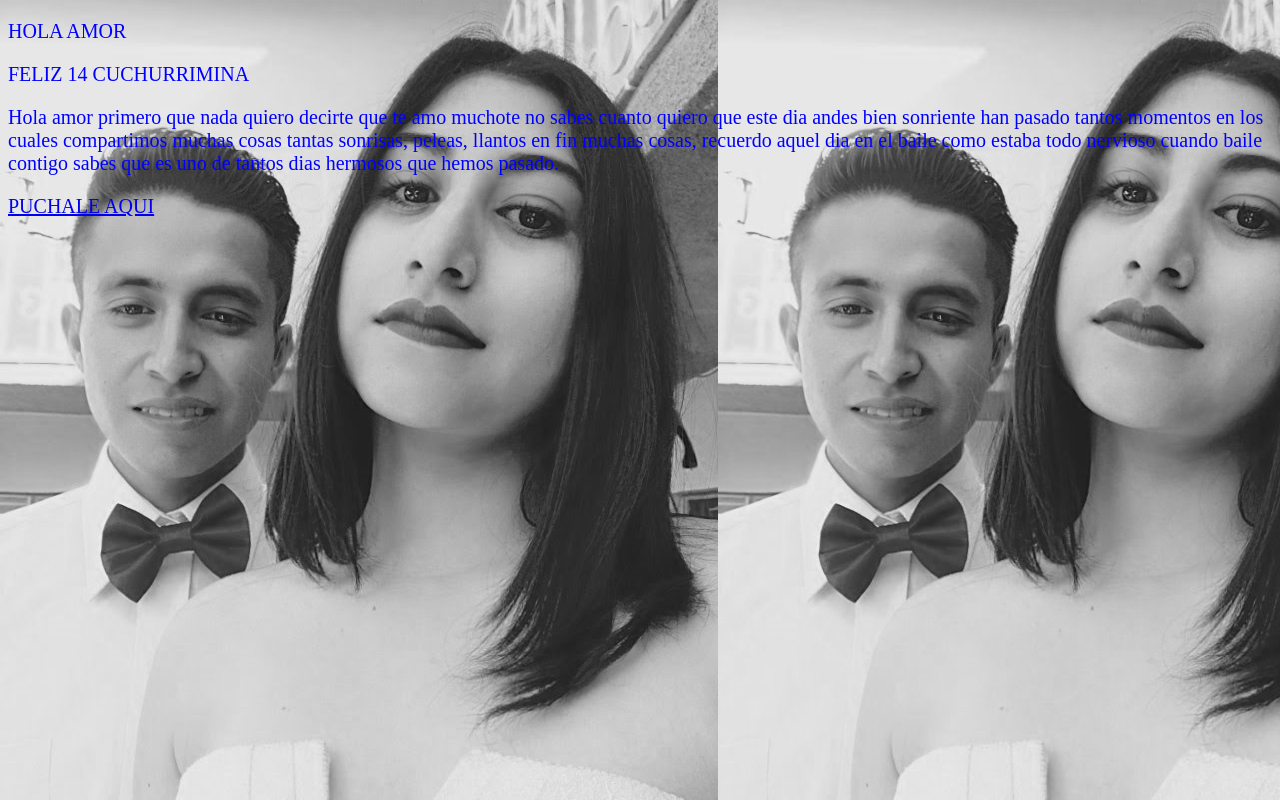
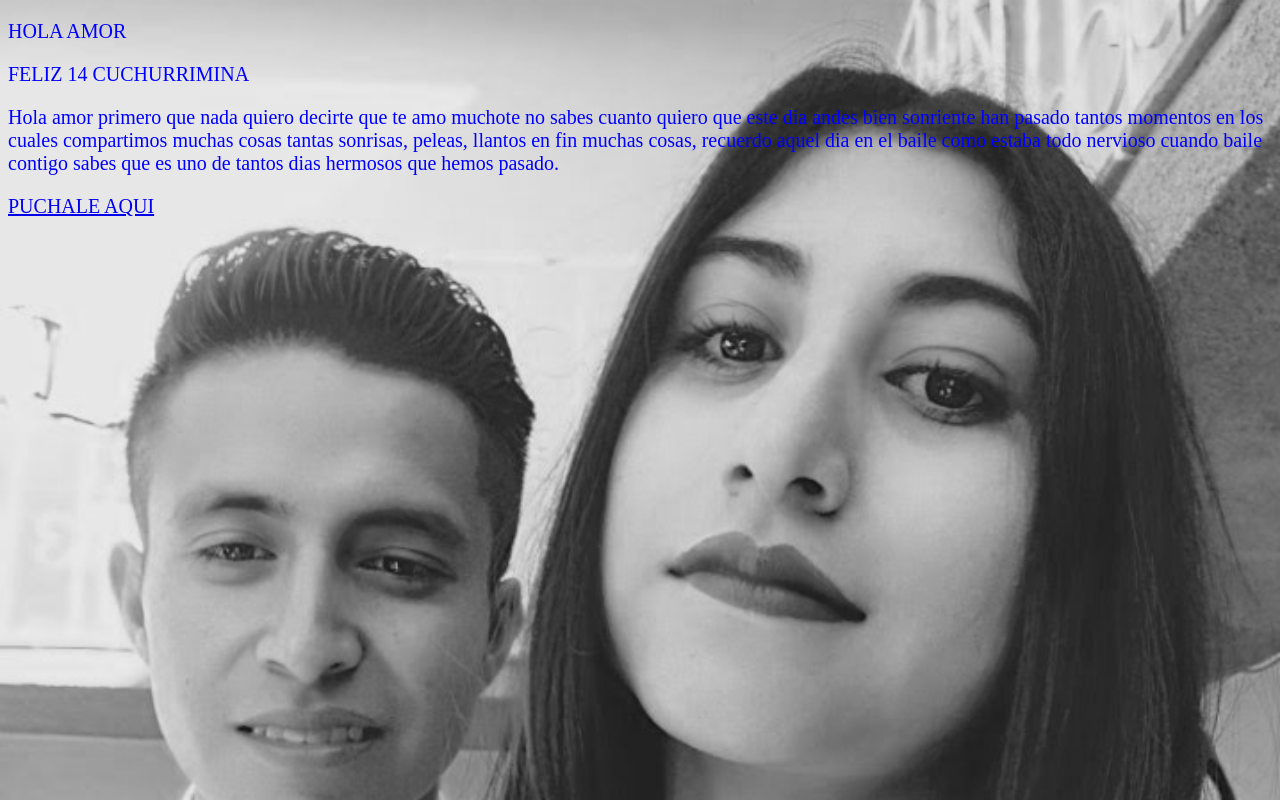
Before and after one commit to omarcito95/jarely, a plain HTML site: page index.html in a window 1280 px wide. Drawn offline with Linux system fonts and the light colour scheme.

Commit message:
empezando otra vez

```diff
--- a/css/detalle.css
+++ b/css/detalle.css
@@ -1,5 +1,7 @@
 body{
     background: url("../imagenes/bella.jpg");
+    background-attachment: fixed;
+    background-size:cover;
     color:blue;
     font-size: 20px;
 }
--- a/css/style.css
+++ b/css/style.css
@@ -1,5 +1,7 @@
 body {
     background: url("../imagenes/jarely1.png");
+    background-attachment: fixed;
+    background-size:cover;
     color:blue;
     font-size: 20px;
 }
```
